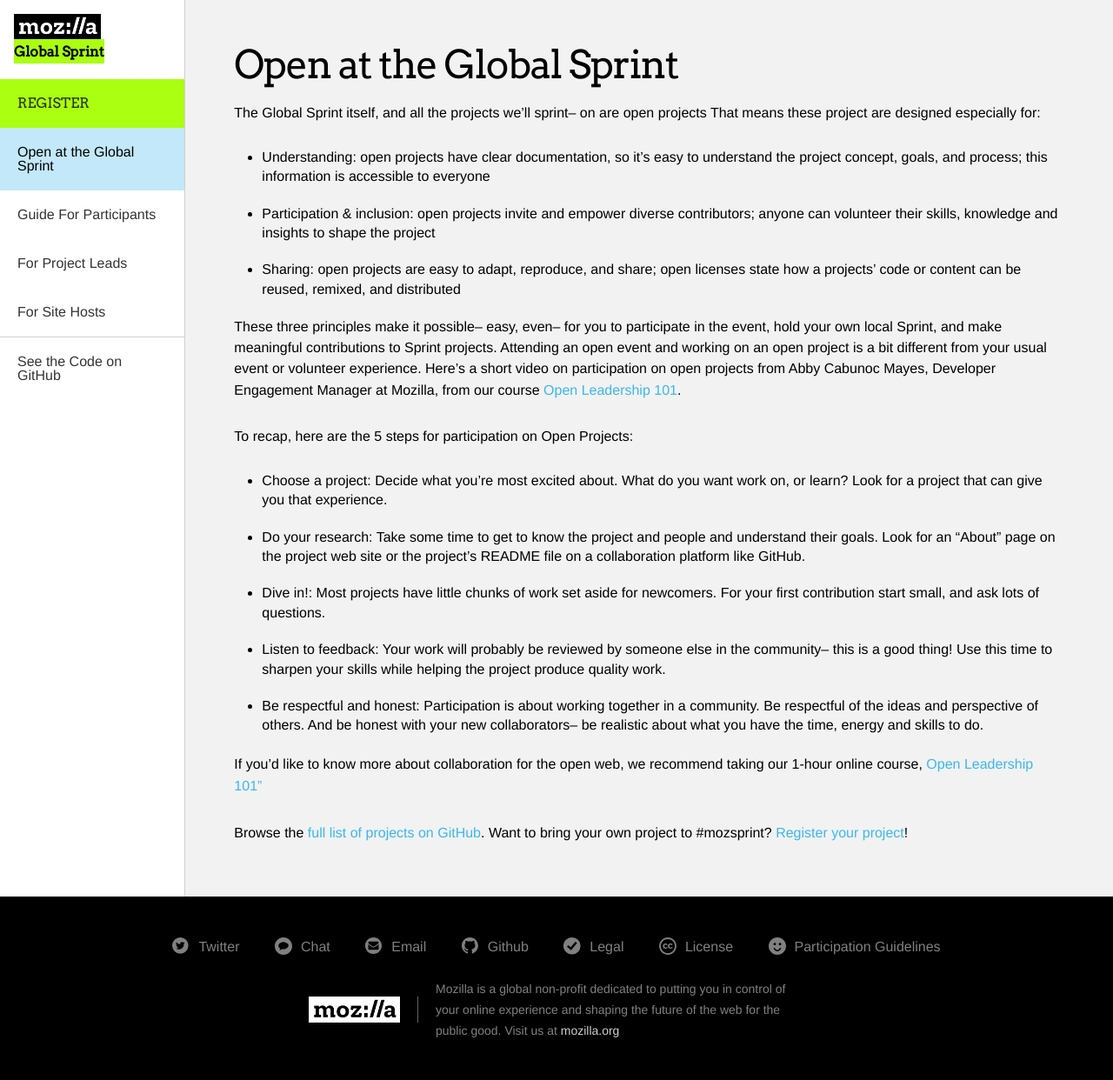
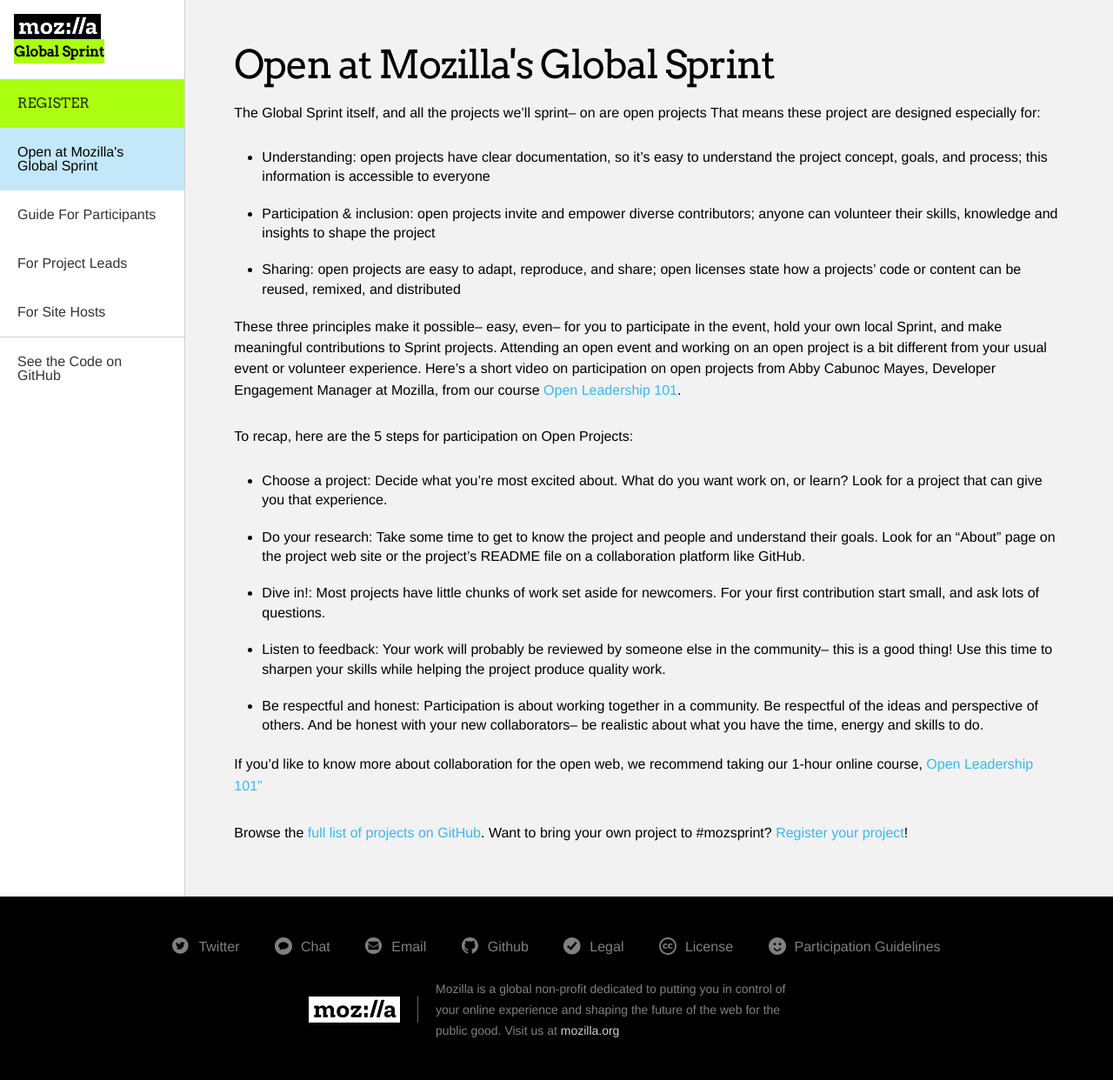
Before and after one commit to mozilla/global-sprint, a Jekyll site: the page built from _articles/projects.md, in a window 1280 px wide. Shown: the whole page at 87% size. Built offline with Jekyll 4.4.1, drawn with Linux system fonts in a browser that asks for light colours; nearby versions of some CDN libraries; comment, search, counter and statistics services are not loaded.

Commit message:
Update projects.md

```diff
--- a/_articles/projects.md
+++ b/_articles/projects.md
@@ -1,6 +1,6 @@
 ---
 layout: projects
-title: Open at the Global Sprint
+title: Open at Mozilla's Global Sprint
 ---
 
 **The Global Sprint itself, and all the projects we'll sprint-- on are open projects** That means these project are designed especially  for:
@@ -11,15 +11,13 @@ title: Open at the Global Sprint
 
 These three principles make it possible-- easy, even-- for you to participate in the event, hold your own local Sprint, and make meaningful contributions to Sprint projects. Attending an open event and working on an open project is a bit different from your usual event or volunteer experience. Here’s a short video on participation on open projects from Abby Cabunoc Mayes, Developer Engagement Manager at Mozilla, from our course [Open Leadership 101](https://mozilla.teachable.com/p/open-leadership-101).
 
-
-
 To recap, here are the 5 steps for participation on Open Projects:
 
-* Choose a project: Decide what you’re most excited about. What do you want work on, or learn? Look for a project that can give you that experience.
-* Do your research: Take some time to get to know the project and people and understand their goals. Look for an “About” page on the project web site or the project’s README file on a collaboration platform like GitHub.
-* Dive in!: Most projects have little chunks of work set aside for newcomers. For your first contribution start small, and ask lots of questions.
-* Listen to feedback: Your work will probably be reviewed by someone else in the community-- this is a good thing! Use this time to sharpen your skills while helping the project produce quality work.
-* Be respectful and honest: Participation is about working together in a community. Be respectful of the ideas and perspective of others. And be honest with your new collaborators-- be realistic about what you have the time, energy and skills to do.
+* **Choose a project**: Decide what you’re most excited about. What do you want work on, or learn? Look for a project that can give you that experience.
+* **Do your research**: Take some time to get to know the project and people and understand their goals. Look for an “About” page on the project web site or the project’s README file on a collaboration platform like GitHub.
+* **Dive in!**: Most projects have little chunks of work set aside for newcomers. For your first contribution start small, and ask lots of questions.
+* **Listen to feedback**: Your work will probably be reviewed by someone else in the community-- this is a good thing! Use this time to sharpen your skills while helping the project produce quality work.
+* **Be respectful and honest**: Participation is about working together in a community. Be respectful of the ideas and perspective of others. And be honest with your new collaborators-- be realistic about what you have the time, energy and skills to do.
 
 
 If you’d like to know more about collaboration for the open web, we recommend taking our 1-hour online course, [Open Leadership 101”](https://mozilla.teachable.com/p/open-leadership-101)
```
